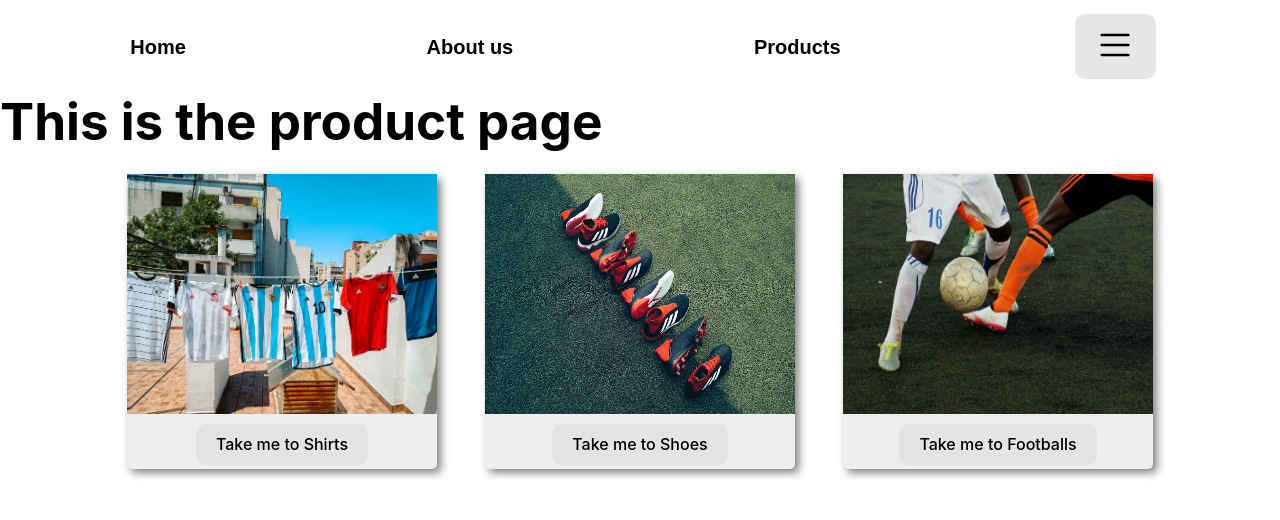
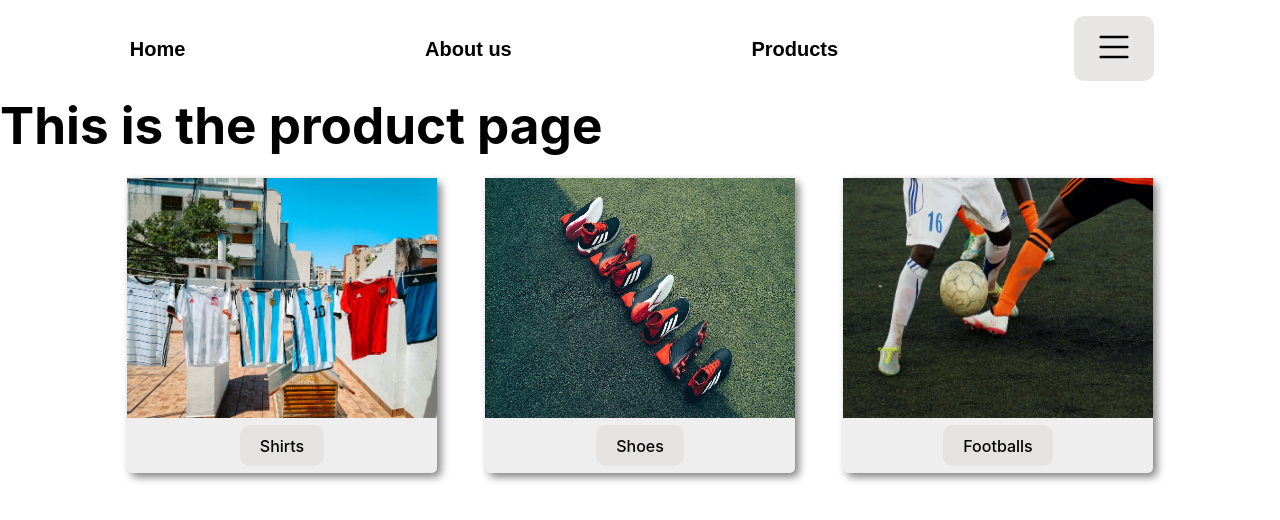
Before and after one commit to Mzn97/Examination_Assignment_MLN, a React (Vite) app: page /products in a window 1280 px wide. Shown: the top 520 px of the page. Built offline with nearby package versions, Linux system fonts and the light colour scheme.

Commit message:
css products

```diff
--- a/src/components/MyButton.jsx
+++ b/src/components/MyButton.jsx
@@ -3,7 +3,7 @@ const MyButton = ({ to, name }) => {
     return (
         <a href={`/${to}`}>
             <button className="my-button">
-                Take me to {name === '' ? "home" : name}
+                 {name === '' ? "home" : name}
             </button>
         </a>
     )
--- a/src/style/Product.css
+++ b/src/style/Product.css
@@ -7,7 +7,7 @@ button {
   font-family: inherit;
   background-color: #e4e0e0d3;
   cursor: pointer;
-  margin: 4px;
+  margin: 6px;
 }
 button:hover {
   border-color: #bbbbbc;
@@ -17,12 +17,16 @@ button:focus-visible {
   outline: 4px auto -webkit-focus-ring-color;
 }
 
+.my-button{
+  margin: 0.1em;
+}
+
 .card {
 
     width: 333px;
     background-color: #eeeeee;
     border-radius: 5px;
-    margin:2.5em;
+    margin:1.5em;
     box-shadow: 4px 4px 9px grey;
     text-align : center;
   }
@@ -45,15 +49,6 @@ button:focus-visible {
 
   }
 
-
-  @media screen and (min-width: 600px){
-    .category{
-      display: flex;
-      justify-content: center;
-
-    }
-  }
-
   .productshoes{
     display: flex;
     flex-wrap: wrap;
@@ -63,7 +58,8 @@ button:focus-visible {
   .productshirts{
     display: flex;
     flex-wrap: wrap;
-    align-items: center;
+
+
   }
 
   .productfootballs{
@@ -71,3 +67,22 @@ button:focus-visible {
     flex-wrap: wrap;
     align-items: center;
   }
+
+
+  @media screen and (min-width: 600px){
+    .productshirts{
+      display: flex;
+      flex-wrap: wrap;
+      align-items: center;
+      justify-content: center;
+    }
+  }
+
+
+  @media screen and (min-width: 600px){
+    .category{
+      display: flex;
+      justify-content: center;
+
+    }
+  }
```
